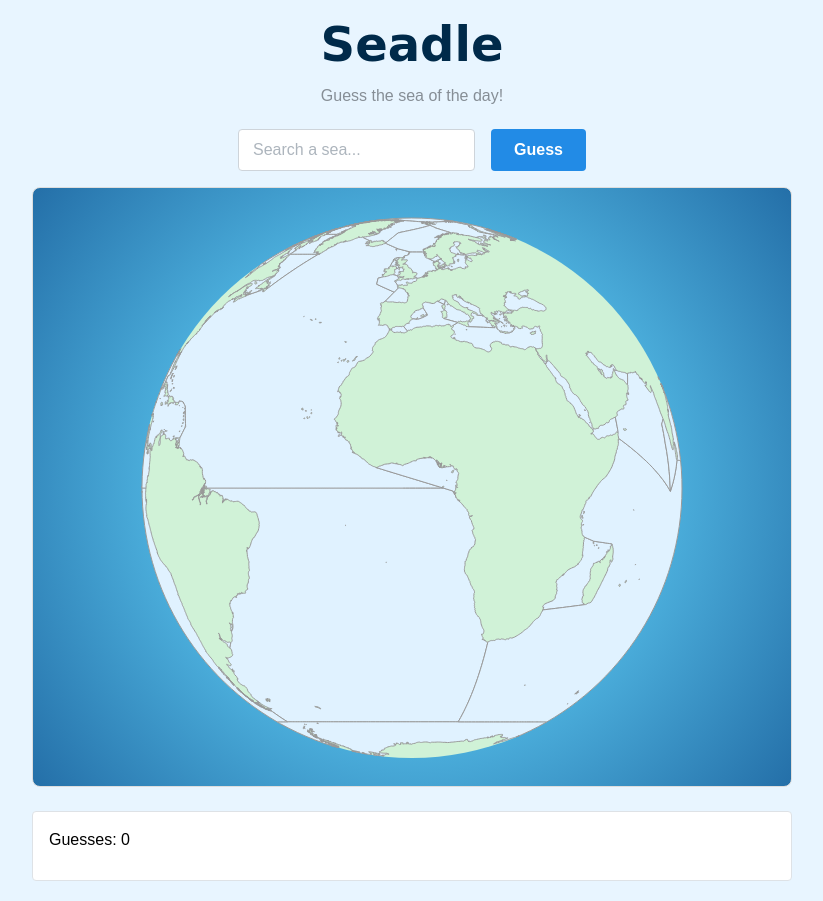
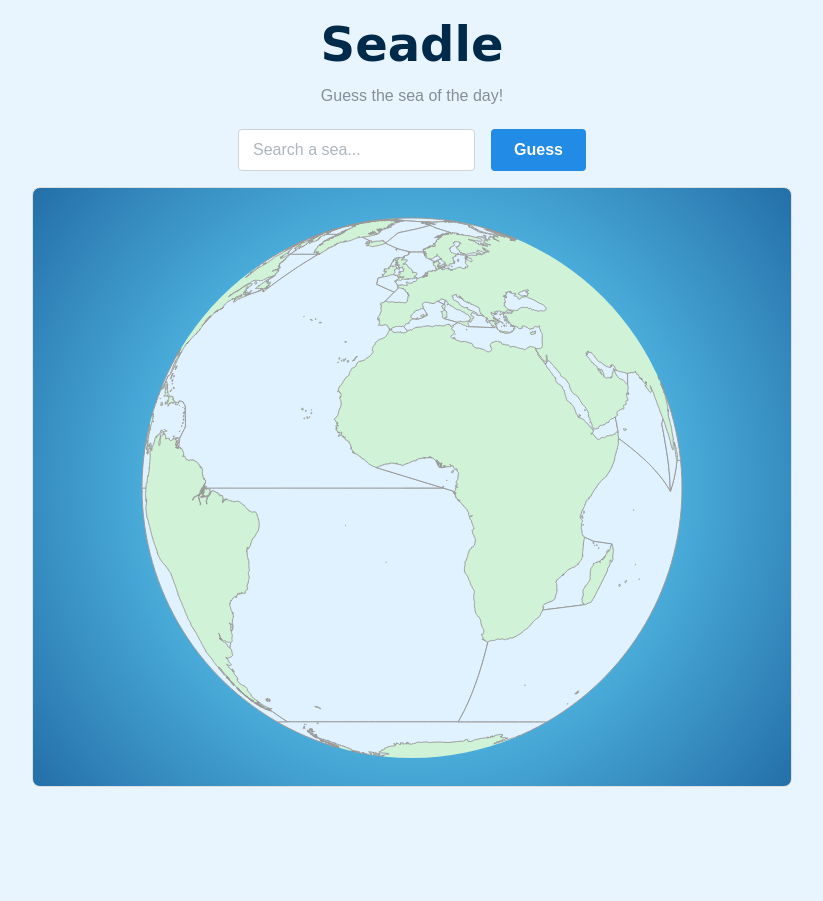
Before and after one commit to muhashi/seadle, a React (Vite) app: page / in a window 1280 px wide. Shown: the whole page, without its empty margins (228-1051 px from the left). After the commit the page ends 815 px from the top, so only its background shows below. Built offline with nearby package versions, Linux system fonts and the light colour scheme.

Commit message:
Change guess display to row instead of column

```diff
--- a/src/App.jsx
+++ b/src/App.jsx
@@ -530,9 +530,10 @@ const SeadleGame = () => {
           )}
         </div>
 
+        { guesses.length > 0 &&
           <Paper p="md" withBorder>
             <Text weight={700} mb="sm">Guesses: {guesses.length}</Text>
-          <Stack spacing="xs">
+            <Group gap="xl">
               {guesses.toSorted((a, b) => a.distance - b.distance).map((g, i) => (
                 <Group key={i} position="apart">
                   <Badge color={g.distance === 0 ? 'green' : 'gray'}>
@@ -550,8 +551,9 @@ const SeadleGame = () => {
                   </Group>
                 </Group>
               ))}
-          </Stack>
+            </Group>
           </Paper>
+        }
       </Stack>
     </div>
   );
```
Lines whose indentation alone changed are shown as unchanged.
